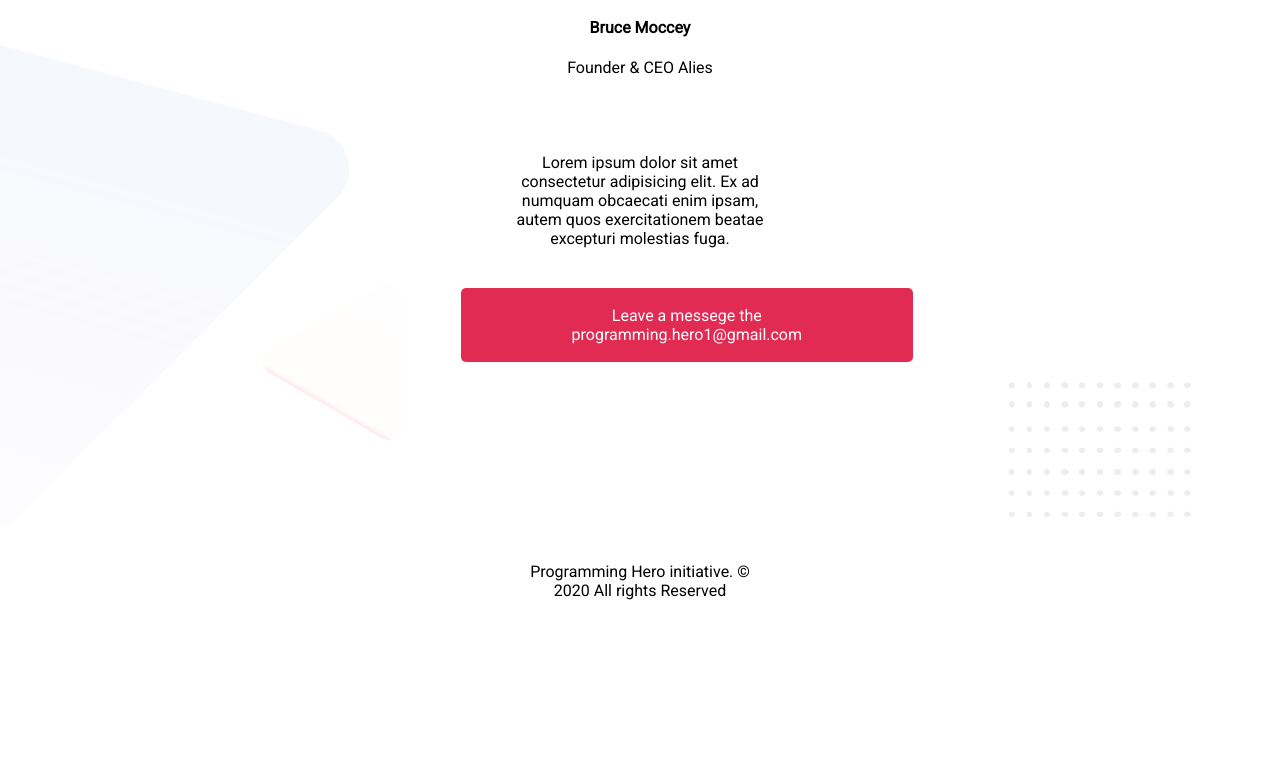
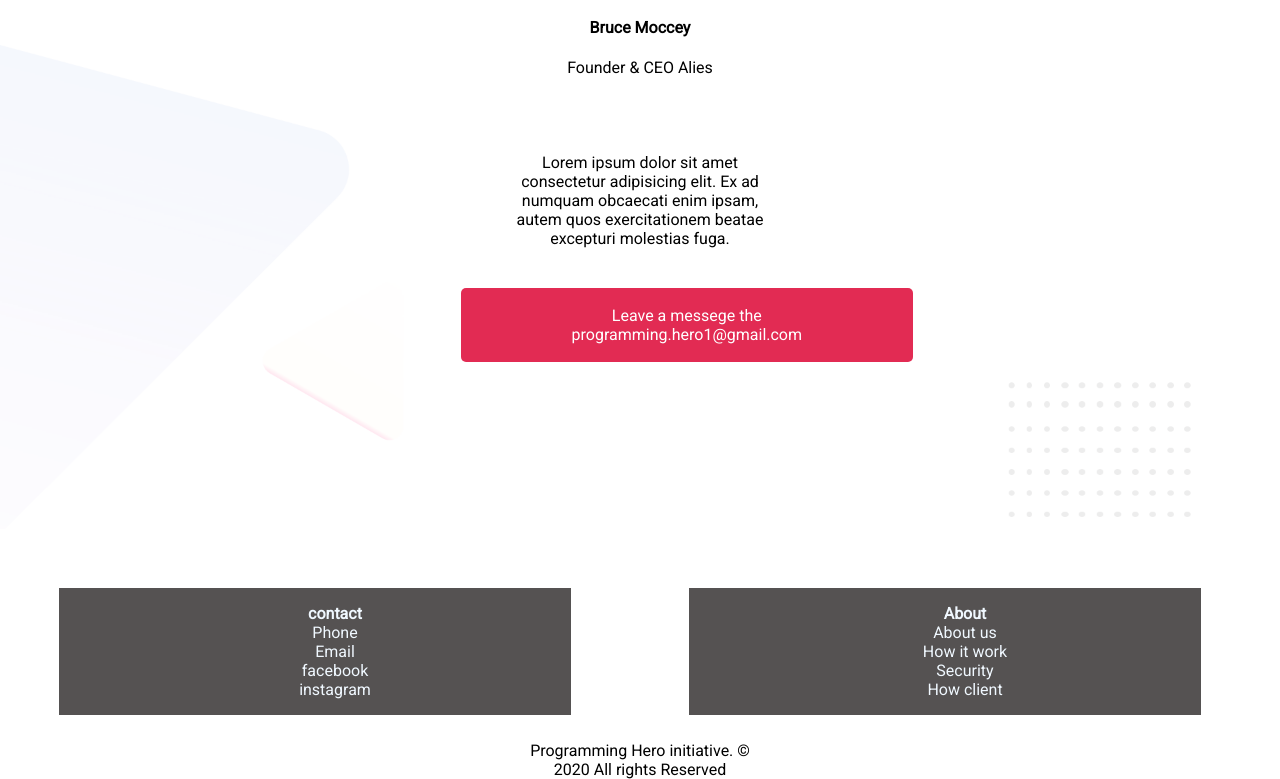
Before and after one commit to hasanmehedi44/testportfolio, a plain HTML site: page index.html in a window 1280 px wide. Shown: the part 2131-2910 px from the top of the page. Before the commit the page ends 2731 px from the top, so only its background shows below. Drawn offline with Linux system fonts and the light colour scheme.

Commit message:
completed

```diff
--- a/index.html
+++ b/index.html
@@ -69,10 +69,23 @@
             </div>
             <div class="contact-point">
                 <div class="address">
+                    <ul><b> contact</b>
+                        <li>Phone</li>
+                        <li>Email</li>
+                        <li>facebook</li>
+                        <li>instagram</li>
+                    </ul>
+                </div>
+                <div class="address">
+                    <ul><b>About</b>
+                        <li>About us </li>
+                        <li>How it work </li>
+                        <li>Security</li>
+                        <li>How client</li>
+                    </ul>
+                </div>
 
                 </div>
-
-            </div>
 
 
         <p>Programming Hero initiative. © 2020 All rights Reserved</p>
--- a/style.css
+++ b/style.css
@@ -149,3 +149,22 @@ section {
     color: white;
     width: 700;
 }
+
+.contact-point {
+    text-align: center;
+    margin-bottom: 19px;
+}
+
+.address {
+    background-color: rgb(85, 82, 82);
+    color: aliceblue;
+    margin: 2% 59px;
+}
+.address {
+    width: 40%;
+    float: left;
+}
+
+.address ul li {
+    list-style-type: none;
+}
```
